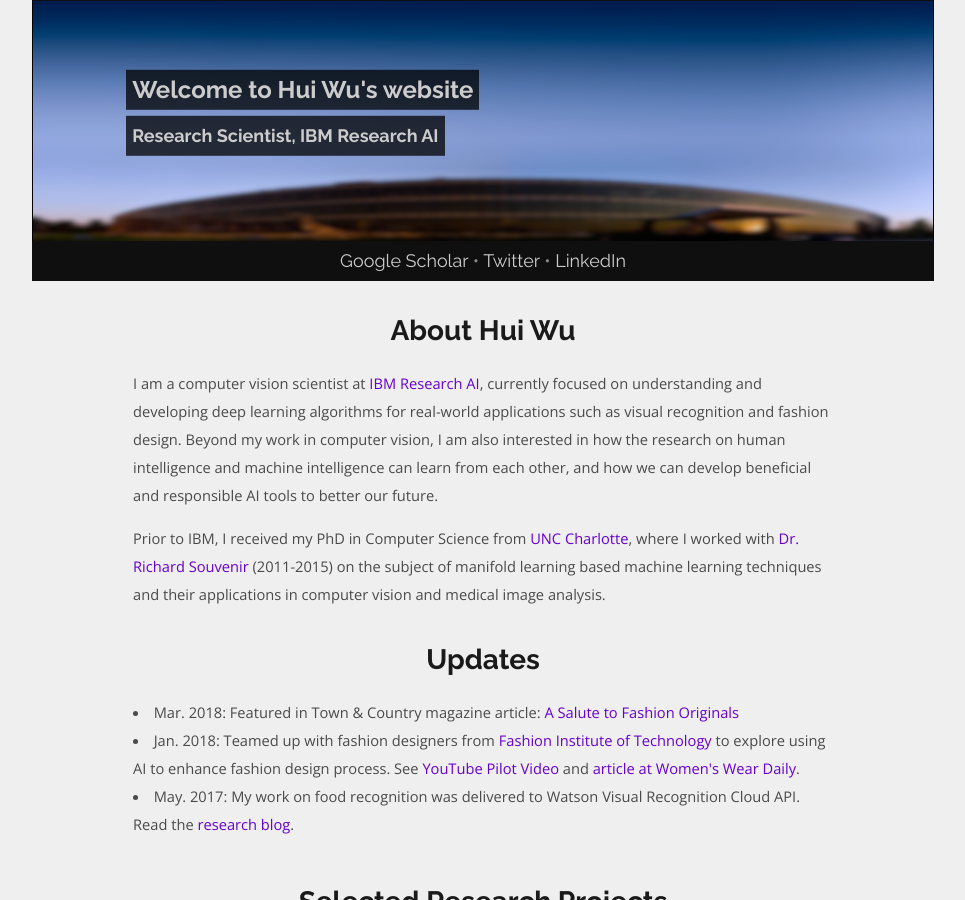
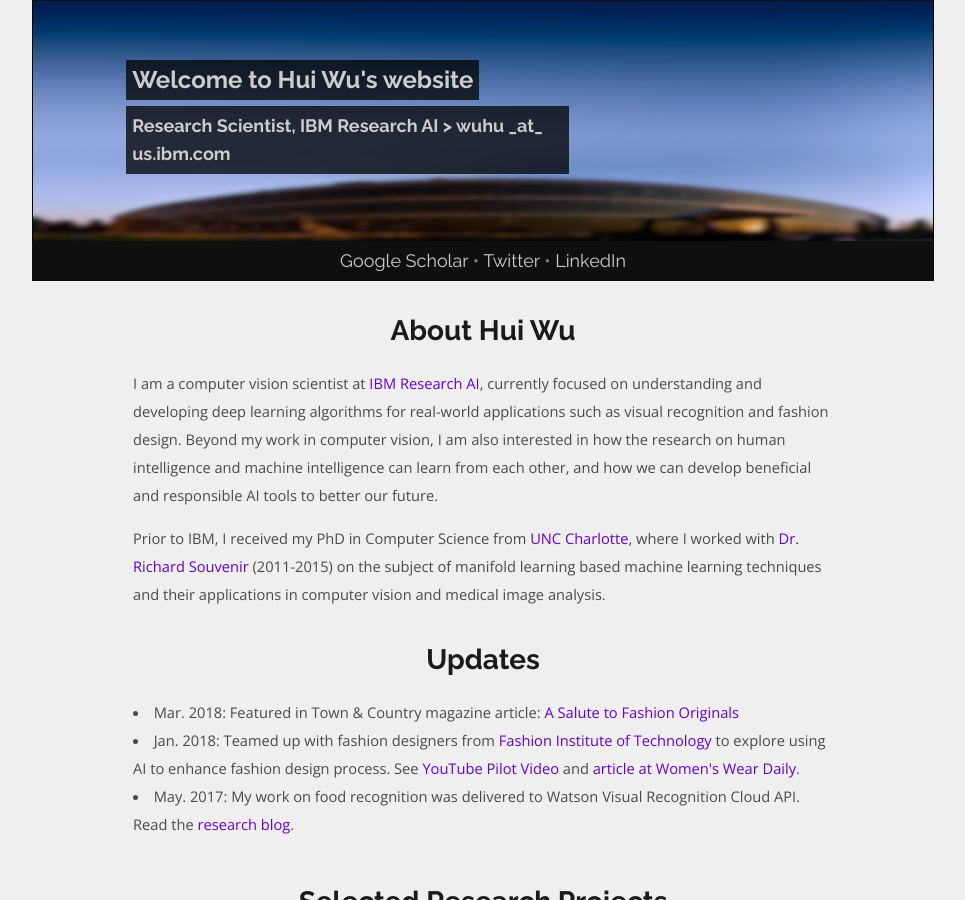
Before and after one commit to spacew/spacew.github.io, a Jekyll site: the page built from index.html, in a window 1280 px wide and 900 px high. Shown: the whole window, without its empty margins (157-1122 px from the left). Built offline with Jekyll 4.4.1, drawn with Linux system fonts in a browser that asks for light colours; the list of posts is cut into pages by our own code.

Commit message:
Update _config.yml

```diff
--- a/_config.yml
+++ b/_config.yml
@@ -3,6 +3,8 @@ email: wuhu@us.ibm.com
 greeting: Welcome to Hui Wu's website
 description: > # this means to ignore newlines until another tag
     Research Scientist, IBM Research AI
+    >
+    wuhu _at_ us.ibm.com
 twitter: HuiWu_
 scholar: 1qByqaUAAAAJ&hl=en&oi=ao
 linkedin: hui-wu-90381966
```
